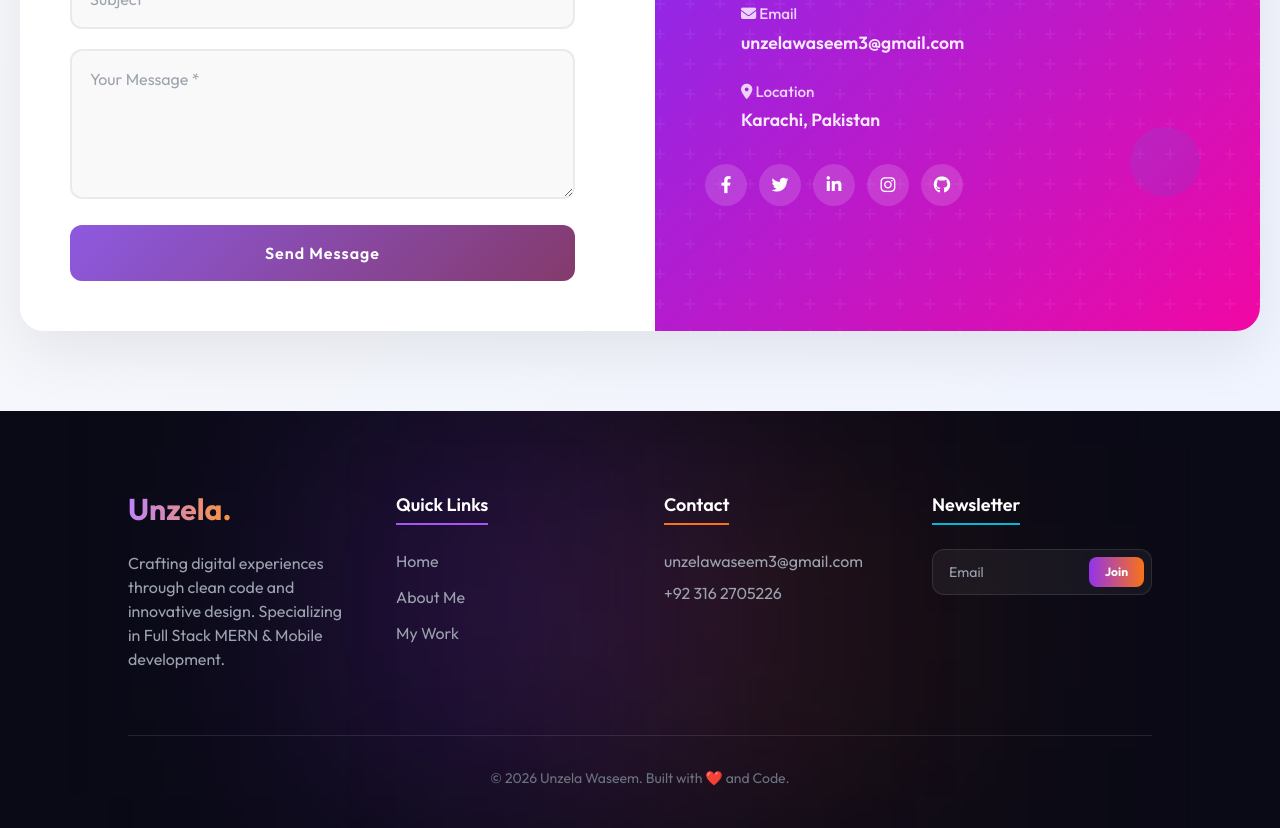
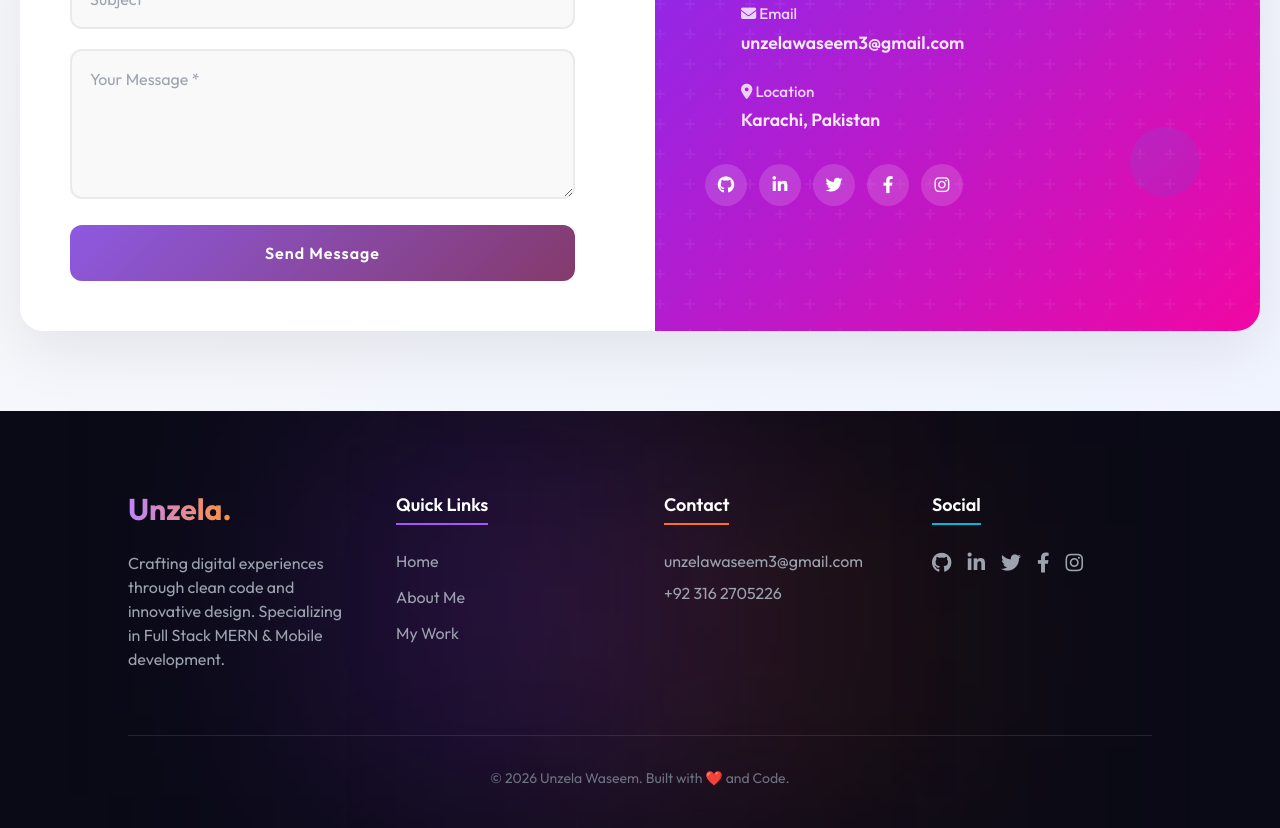
Before and after one commit to Unzela-Waseem/Portfolio, a website: page index.html in a window 1280 px wide. Shown: the part 5621-6449 px from the top of the page. Drawn offline with nearby package versions, Linux system fonts and the light colour scheme; a web font is replaced by a local one.

Commit message:
Updated portfolio: added social media links and improved UI

```diff
--- a/index.html
+++ b/index.html
@@ -1196,11 +1196,11 @@
             <p>Karachi, Pakistan</p>
           </div>
           <div class="social-links">
-            <a href="#"><i class="fab fa-facebook-f"></i></a>
-            <a href="#"><i class="fab fa-twitter"></i></a>
-            <a href="#"><i class="fab fa-linkedin-in"></i></a>
-            <a href="#"><i class="fab fa-instagram"></i></a>
-            <a href="#"><i class="fab fa-github"></i></a>
+            <a href="https://github.com/yourusername" target="_blank"><i class="fab fa-github"></i></a>
+            <a href="https://linkedin.com/in/yourusername" target="_blank"><i class="fab fa-linkedin-in"></i></a>
+            <a href="https://twitter.com/yourusername" target="_blank"><i class="fab fa-twitter"></i></a>
+            <a href="https://facebook.com/yourusername" target="_blank"><i class="fab fa-facebook-f"></i></a>
+            <a href="https://instagram.com/yourusername" target="_blank"><i class="fab fa-instagram"></i></a>
           </div>
         </div>
       </div>
@@ -1240,12 +1240,13 @@
         <div>
           <h4
             class="text-base sm:text-lg font-semibold mb-4 sm:mb-6 text-white border-b-2 border-cyan-500 w-fit pb-1">
-            Newsletter</h4>
-          <div class="relative">
-            <input type="email" placeholder="Email"
-              class="w-full bg-white/5 border border-white/10 rounded-xl py-2.5 sm:py-3 px-3 sm:px-4 text-xs sm:text-sm focus:outline-none focus:border-purple-500 transition-all">
-            <button
-              class="absolute right-1.5 sm:right-2 top-1.5 sm:top-2 bottom-1.5 sm:bottom-2 bg-gradient-to-r from-purple-600 to-orange-500 text-white px-3 sm:px-4 rounded-lg text-[10px] sm:text-xs font-bold">Join</button>
+            Social</h4>
+          <div class="flex gap-3 sm:gap-4">
+            <a href="https://github.com/yourusername" target="_blank" class="text-gray-400 hover:text-white transition-colors text-xl"><i class="fab fa-github"></i></a>
+            <a href="https://linkedin.com/in/yourusername" target="_blank" class="text-gray-400 hover:text-white transition-colors text-xl"><i class="fab fa-linkedin-in"></i></a>
+            <a href="https://twitter.com/yourusername" target="_blank" class="text-gray-400 hover:text-white transition-colors text-xl"><i class="fab fa-twitter"></i></a>
+            <a href="https://facebook.com/yourusername" target="_blank" class="text-gray-400 hover:text-white transition-colors text-xl"><i class="fab fa-facebook-f"></i></a>
+            <a href="https://instagram.com/yourusername" target="_blank" class="text-gray-400 hover:text-white transition-colors text-xl"><i class="fab fa-instagram"></i></a>
           </div>
         </div>
       </div>
```
